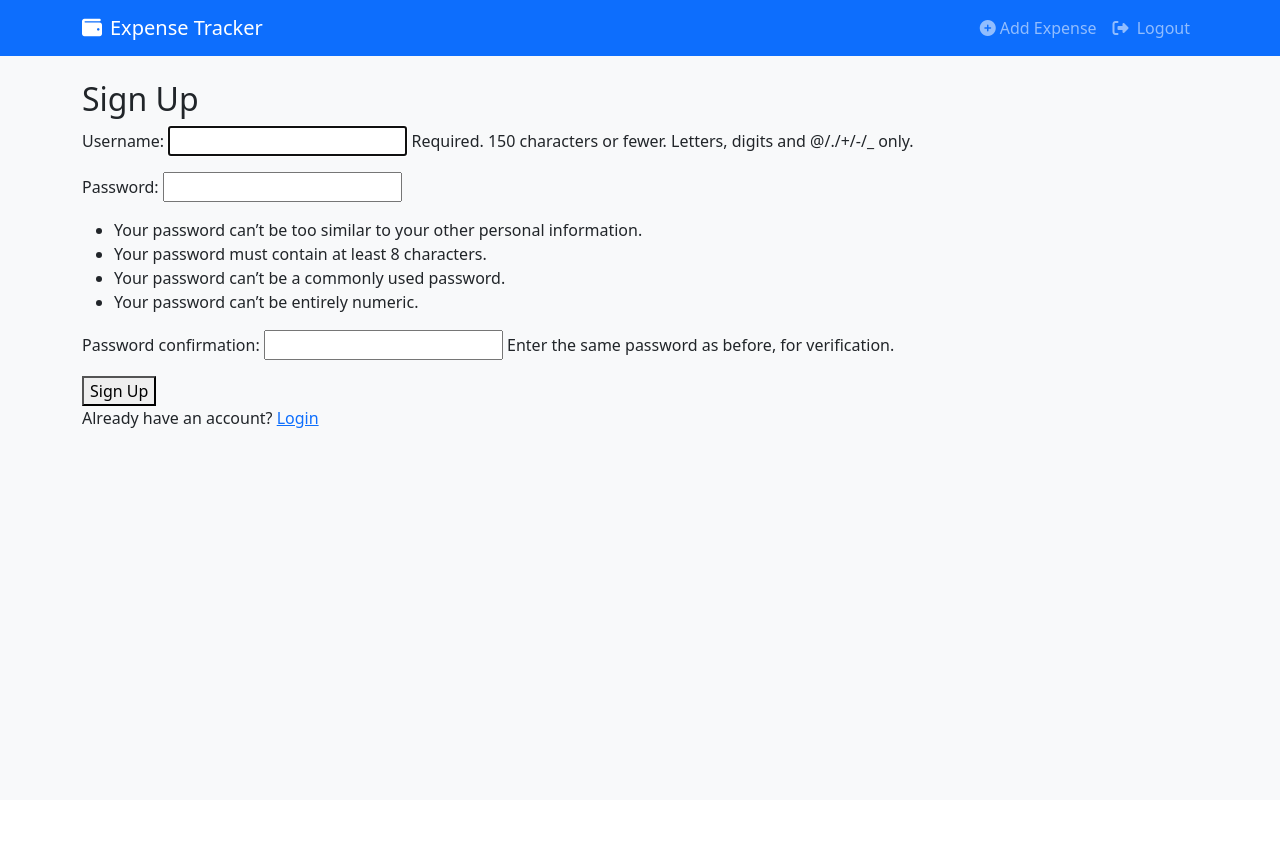
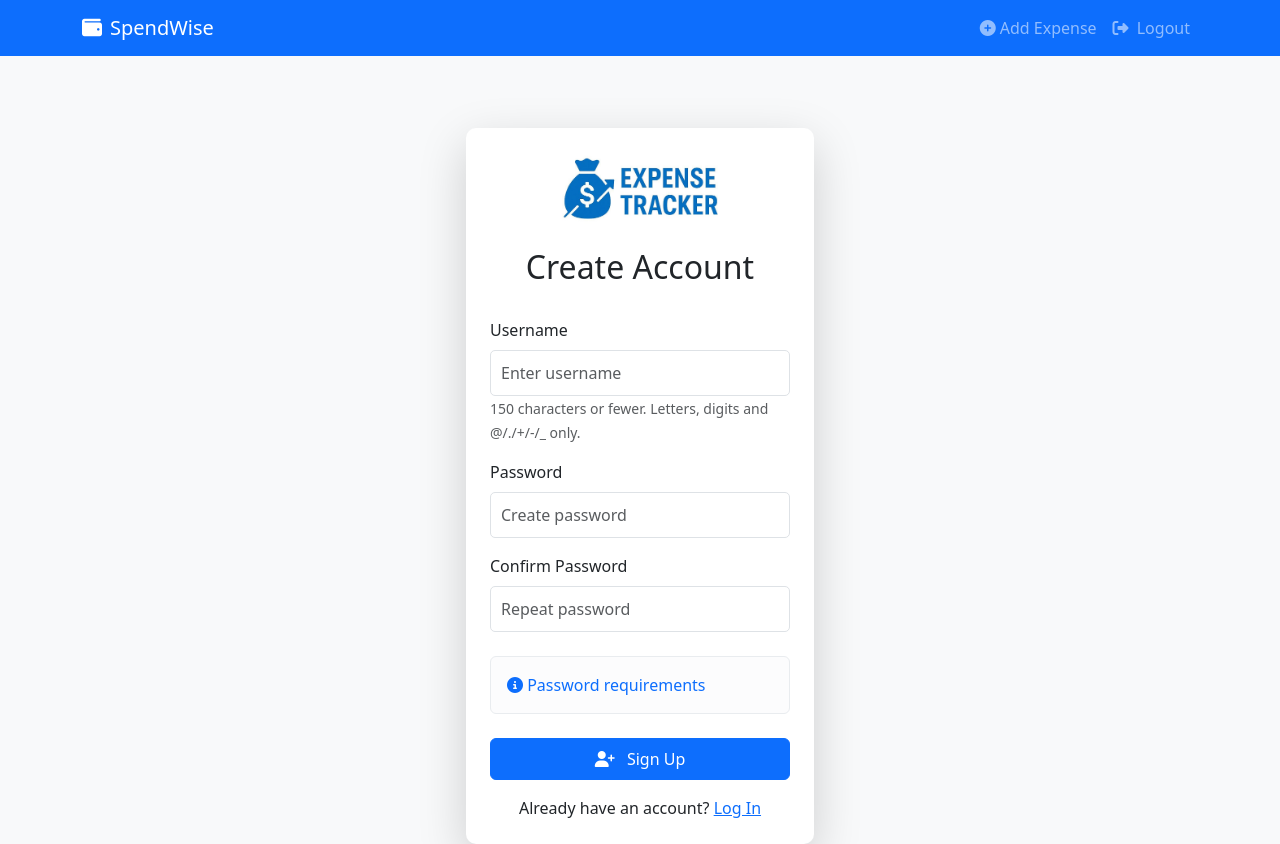
Before and after one commit to Sudeesh404/ExpenseTracker, a Django app: page /signup/ in a window 1280 px wide. Before the commit the page ends 428 px from the top, so only its background shows below. Run offline with Django 4.2, Linux system fonts and the light colour scheme.

Commit message:
signup change

```diff
--- a/expense_tracker/expense_tracker/static/css/style.css
+++ b/expense_tracker/expense_tracker/static/css/style.css
@@ -22,3 +22,19 @@ body {
     padding: 10px;
     border-radius: 5px;
 }
+/* Password requirements toggle */
+[data-bs-toggle="collapse"] {
+    cursor: pointer;
+    text-decoration: none;
+}
+
+/* Form input focus states */
+.form-control:focus {
+    border-color: #4e73df;
+    box-shadow: 0 0 0 0.25rem rgba(78, 115, 223, 0.25);
+}
+
+/* Small text styling */
+.small {
+    font-size: 0.85rem;
+}
--- a/expense_tracker/expenses/templates/base.html
+++ b/expense_tracker/expenses/templates/base.html
@@ -4,7 +4,7 @@
 <head>
     <meta charset="UTF-8">
     <meta name="viewport" content="width=device-width, initial-scale=1">
-    <title>Expense Tracker</title>
+    <title>SpendWise</title>
     <!-- Bootstrap 5 CSS -->
     <link href="https://cdn.jsdelivr.net/npm/bootstrap@5.3.0/dist/css/bootstrap.min.css" rel="stylesheet">
     <!-- Font Awesome -->
@@ -17,7 +17,7 @@
     <nav class="navbar navbar-expand-lg navbar-dark bg-primary">
         <div class="container">
             <a class="navbar-brand" href="{% url 'expense_list' %}">
-                <i class="fas fa-wallet me-2"></i>Expense Tracker
+                <i class="fas fa-wallet me-2"></i>SpendWise
             </a>
             <div class="navbar-nav">
                 <a class="nav-link" href="{% url 'add_expense' %}"><i class="fas fa-plus-circle me-1"></i>Add Expense</a>
--- a/expense_tracker/expenses/templates/expenses/signup.html
+++ b/expense_tracker/expenses/templates/expenses/signup.html
@@ -1,11 +1,87 @@
 {% extends 'base.html' %}
+{% load static %}
 
 {% block content %}
-<h2>Sign Up</h2>
-<form method="post">
-    {% csrf_token %}
-    {{ form.as_p }}
-    <button type="submit">Sign Up</button>
-</form>
-<p>Already have an account? <a href="{% url 'login' %}">Login</a></p>
+<div class="container">
+    <div class="row justify-content-center">
+        <div class="col-md-6 col-lg-4">
+            <div class="card shadow-lg mt-5">
+                <!-- Logo Section -->
+                <div class="text-center mt-4">
+                    <img src="{% static 'expenses/images/Logo.jpg' %}"
+                         alt="Expense Tracker Logo"
+                         class="img-fluid"
+                         style="max-height: 80px;">
+                    <h2 class="mt-3">Create Account</h2>
+                </div>
+
+                <!-- Signup Form -->
+                <div class="card-body p-4">
+                    <form method="post">
+                        {% csrf_token %}
+
+                        <!-- Username Field -->
+                        <div class="mb-3">
+                            <label for="id_username" class="form-label">Username</label>
+                            <input type="text"
+                                   class="form-control"
+                                   id="id_username"
+                                   name="username"
+                                   required
+                                   placeholder="Enter username">
+                            <small class="text-muted">150 characters or fewer. Letters, digits and @/./+/-/_ only.</small>
+                        </div>
+
+                        <!-- Password Field -->
+                        <div class="mb-3">
+                            <label for="id_password1" class="form-label">Password</label>
+                            <input type="password"
+                                   class="form-control"
+                                   id="id_password1"
+                                   name="password1"
+                                   required
+                                   placeholder="Create password">
+                        </div>
+
+                        <!-- Password Confirmation -->
+                        <div class="mb-4">
+                            <label for="id_password2" class="form-label">Confirm Password</label>
+                            <input type="password"
+                                   class="form-control"
+                                   id="id_password2"
+                                   name="password2"
+                                   required
+                                   placeholder="Repeat password">
+                        </div>
+
+                        <!-- Password Requirements (Collapsible) -->
+                        <div class="alert alert-light mb-4">
+                            <a class="text-primary" data-bs-toggle="collapse" href="#passwordRules" role="button">
+                                <i class="fas fa-info-circle"></i> Password requirements
+                            </a>
+                            <div class="collapse mt-2" id="passwordRules">
+                                <ul class="small text-muted">
+                                    <li>Minimum 8 characters</li>
+                                    <li>Can't be too similar to username</li>
+                                    <li>Can't be entirely numeric</li>
+                                    <li>Can't be commonly used</li>
+                                </ul>
+                            </div>
+                        </div>
+
+                        <button type="submit" class="btn btn-primary w-100 py-2">
+                            <i class="fas fa-user-plus me-2"></i> Sign Up
+                        </button>
+                    </form>
+
+                    <div class="text-center mt-3">
+                        <p class="mb-0">Already have an account?
+                            <a href="{% url 'login' %}">Log In</a>
+                        </p>
+                    </div>
+                </div>
+            </div>
+        </div>
+    </div>
+</div>
 {% endblock %}
```
